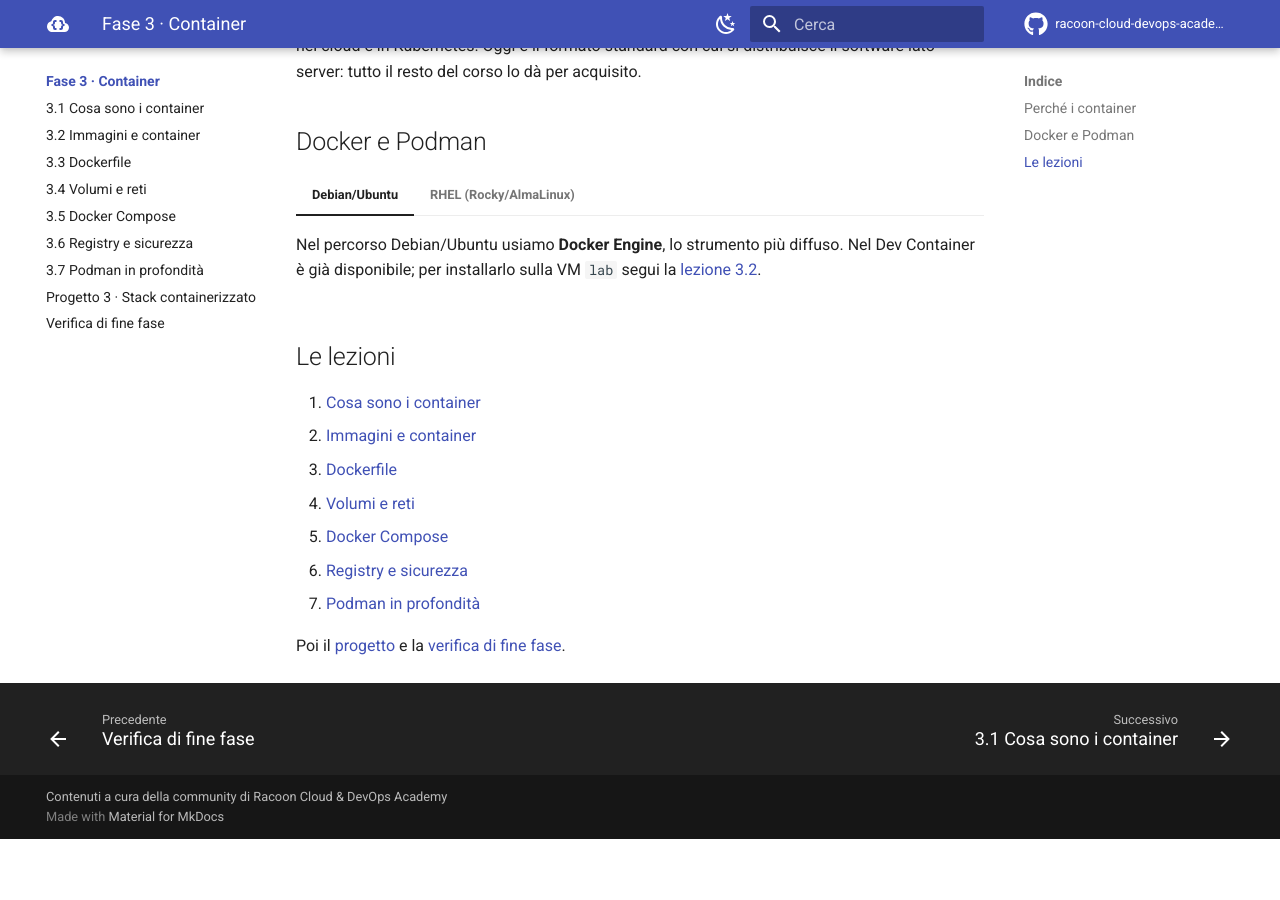
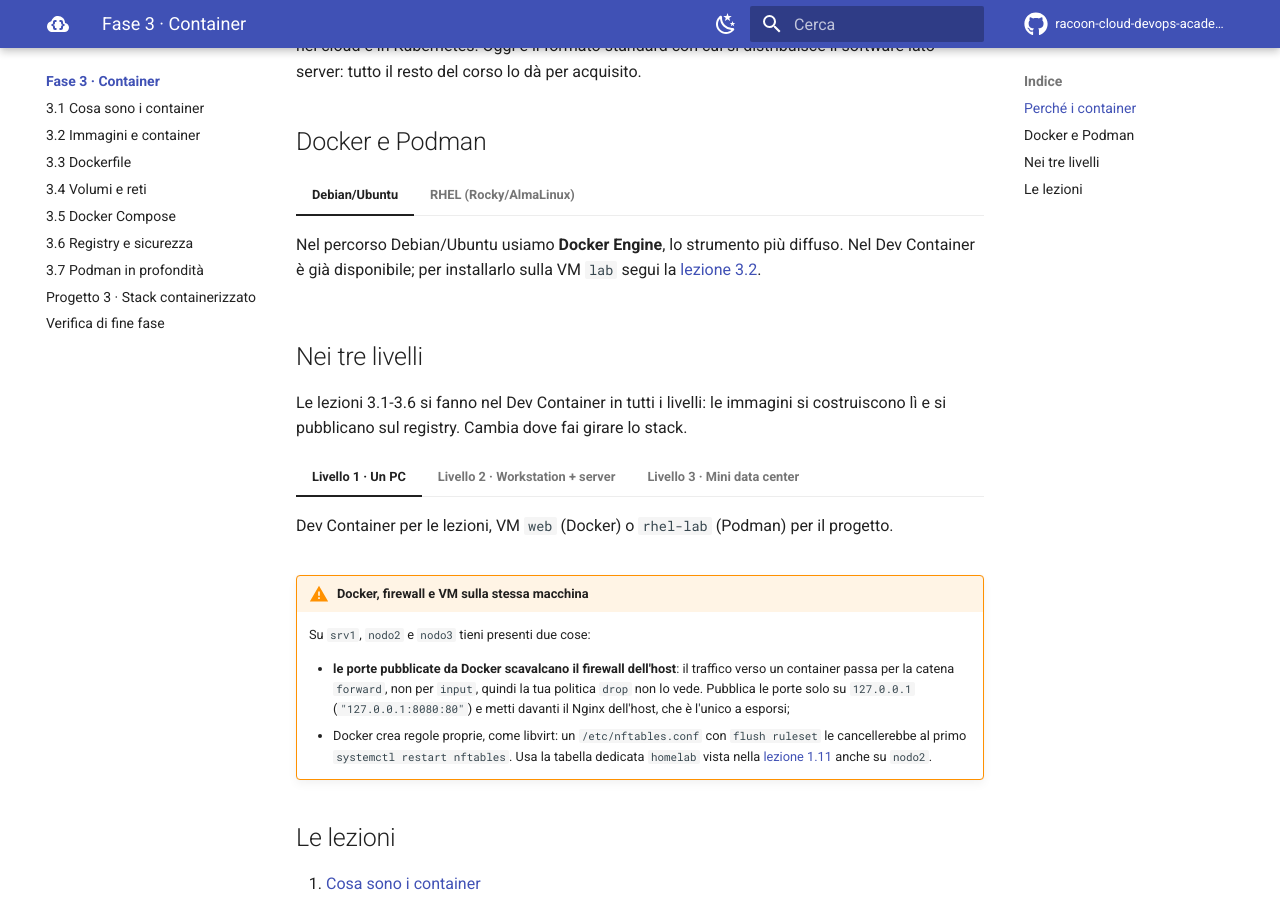
Before and after one commit to imredracoon/racoon-cloud-devops-academy, an MkDocs documentation site: the page built from docs/fase-3/index.md, in a window 1280 px wide and 900 px high, scrolled down 918 px. Built offline with MkDocs 1.6.1 and Material for MkDocs 9.7.7, drawn with Linux system fonts in a browser that asks for light colours; comment, search, counter and statistics services are not loaded; before the commit the page ends 1757 px from its top, so only the background shows below that.

Commit message:
Fase 3 nei tre livelli: Docker su srv1 e nodo2, Quadlet su nodo3, stessa immagine su due motori
Co-Authored-By: Claude Opus 5.5 <noreply@anthropic.com>
Claude-Session: https://claude.ai/code/session_01SXhzXpyoT16JpZZc8fLcjr

```diff
--- a/docs/fase-3/index.md
+++ b/docs/fase-3/index.md
@@ -40,6 +40,37 @@ lo dà per acquisito.
     pensato per girare senza privilegi di root. Nella [lezione 3.2](02-immagini-container.md) lo installi su `rhel-lab`. Quasi tutti i comandi
     di questa fase funzionano sostituendo `docker` con `podman`; le differenze sono segnalate.
 
+## Nei tre livelli
+
+Le lezioni 3.1-3.6 si fanno nel Dev Container in tutti i livelli: le immagini si costruiscono lì e si pubblicano
+sul registry. Cambia dove fai girare lo stack.
+
+=== "Livello 1 · Un PC"
+
+    Dev Container per le lezioni, VM `web` (Docker) o `rhel-lab` (Podman) per il progetto.
+
+=== "Livello 2 · Workstation + server"
+
+    Installa Docker su `srv1` con Ubuntu (come nella VM, [lezione 3.2](02-immagini-container.md)) oppure usa Podman su `srv1` con
+    AlmaLinux. Lo stack del progetto gira su `srv1`, dietro il Nginx dell'host che hai configurato nei progetti 1 e 2.
+    La [lezione 3.7](07-podman.md#nei-tre-livelli) la provi anche sul server, con un Quadlet che parte all'avvio.
+
+=== "Livello 3 · Mini data center"
+
+    I due percorsi diventano due motori sullo stesso data center: **`nodo2` con Docker e Compose**, **`nodo3` con
+    Podman e i Quadlet**. Entrambi scaricano la **stessa immagine** dal registry: è la prova più concreta che un
+    container è portabile.
+
+!!! warning "Docker, firewall e VM sulla stessa macchina"
+    Su `srv1`, `nodo2` e `nodo3` tieni presenti due cose:
+
+    - **le porte pubblicate da Docker scavalcano il firewall dell'host**: il traffico verso un container passa per
+      la catena `forward`, non per `input`, quindi la tua politica `drop` non lo vede. Pubblica le porte solo su
+      `127.0.0.1` (`"127.0.0.1:8080:80"`) e metti davanti il Nginx dell'host, che è l'unico a esporsi;
+    - Docker crea regole proprie, come libvirt: un `/etc/nftables.conf` con `flush ruleset` le cancellerebbe al
+      primo `systemctl restart nftables`. Usa la tabella dedicata `homelab` vista nella
+      [lezione 1.11](../fase-1/11-firewall.md#nei-tre-livelli) anche su `nodo2`.
+
 ## Le lezioni
 
 1. [Cosa sono i container](01-concetti.md)
```
Also changed, not shown: docs/fase-3/07-podman.md (+34 -0 lines), docs/fase-3/progetto.md (+45 -0 lines).
